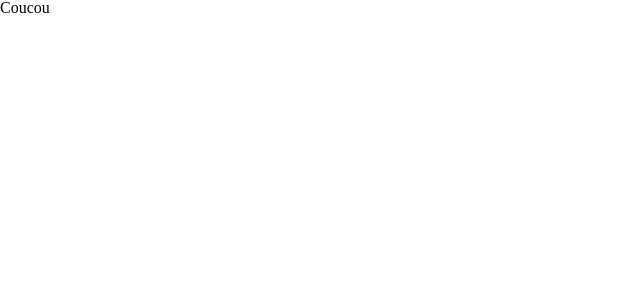
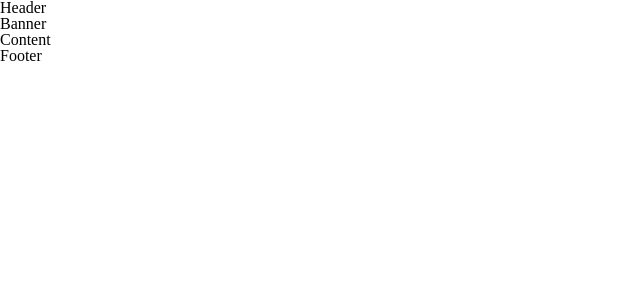
Before and after one commit to Nedjim/AgencyCom, a React app: page / in a window 1280 px wide. Shown: the top 300 px of the page, without its empty margins (0-640 px from the left). Built offline with nearby package versions, Linux system fonts and the light colour scheme.

Commit message:
Add structure

```diff
--- a/src/app/components/App.jsx
+++ b/src/app/components/App.jsx
@@ -1,10 +1,17 @@
 import React from 'react';
+import Header from './Header/Header.jsx';
+import Banner from './Banner/Banner.jsx';
+import Content from './Content/Content.jsx';
+import Footer from './Footer/Footer.jsx';
 
-export default class Content extends React.Component {
+export default class App extends React.Component {
     render() {
         return (
             <div>
-                Coucou
+                <Header />
+                <Banner />
+                <Content />
+                <Footer />
             </div>
         )
     }
--- /dev/null
+++ b/src/app/components/Banner/Banner.jsx
@@ -0,0 +1,11 @@
+import React from 'react';
+
+export default class Banner extends React.Component {
+    render(){
+        return (
+            <div>
+                Banner
+            </div>
+        )
+    }
+}
--- /dev/null
+++ b/src/app/components/Content/Content.jsx
@@ -0,0 +1,11 @@
+import React from 'react';
+
+export default class Content extends React.Component {
+    render(){
+        return (
+            <div>
+                Content
+            </div>
+        )
+    }
+}
--- /dev/null
+++ b/src/app/components/Footer/Footer.jsx
@@ -0,0 +1,11 @@
+import React from 'react';
+
+export default class Footer extends React.Component {
+    render(){
+        return (
+            <footer>
+                Footer
+            </footer>
+        )
+    }
+}
--- /dev/null
+++ b/src/app/components/Header/Header.jsx
@@ -0,0 +1,11 @@
+import React from 'react';
+
+export default class Header extends React.Component {
+    render(){
+        return (
+            <header>
+                Header
+            </header>
+        )
+    }
+}
--- a/src/app/index.js
+++ b/src/app/index.js
@@ -1,6 +1,6 @@
 import React from 'react';
 import { render } from 'react-dom';
-import App from './Components/App.jsx';
+import App from './components/App.jsx';
 import './style/index.scss';
 
 render( < App / > , document.getElementById("app"));
```
Also changed, not shown: src/app/img/logo.png (added).
